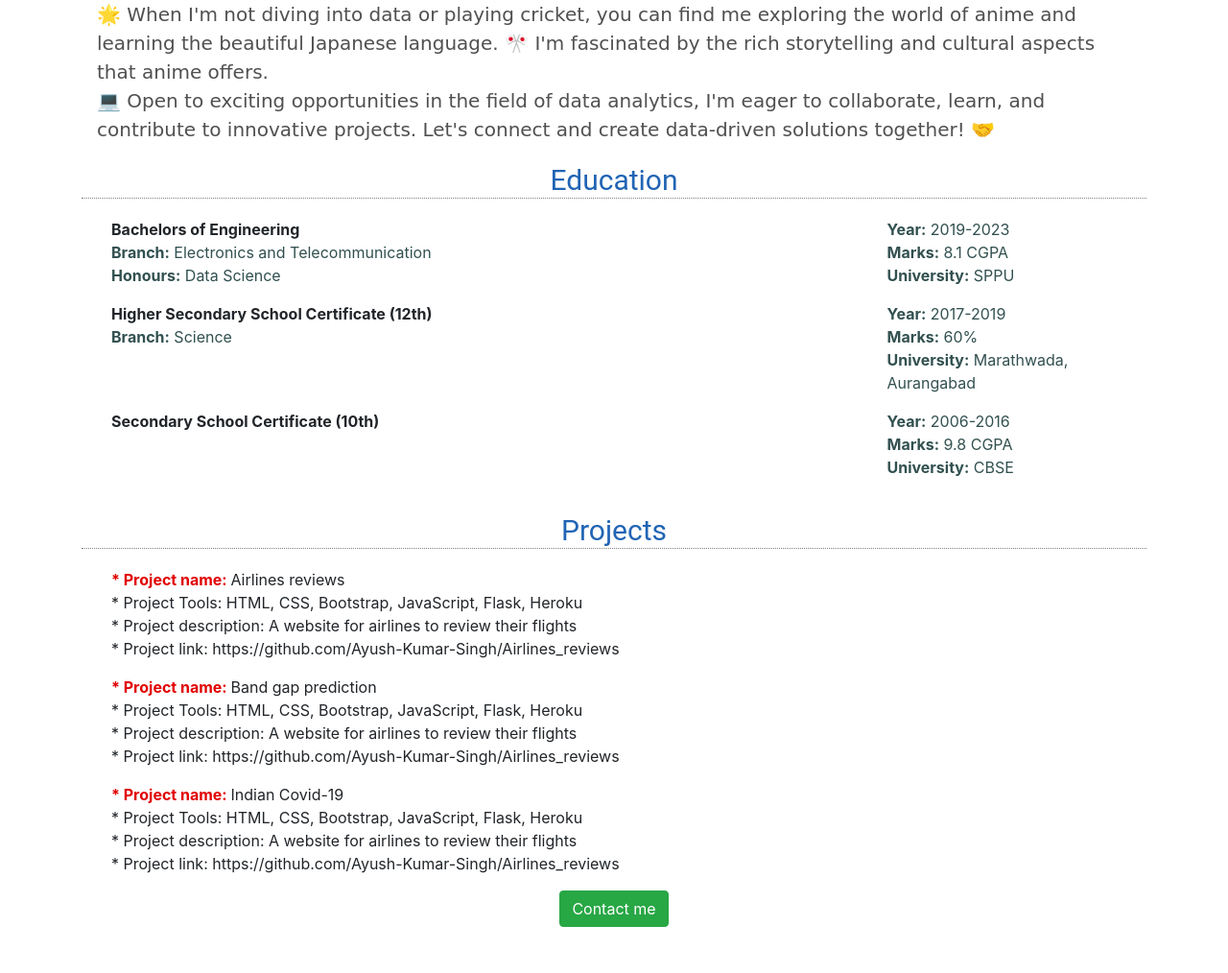
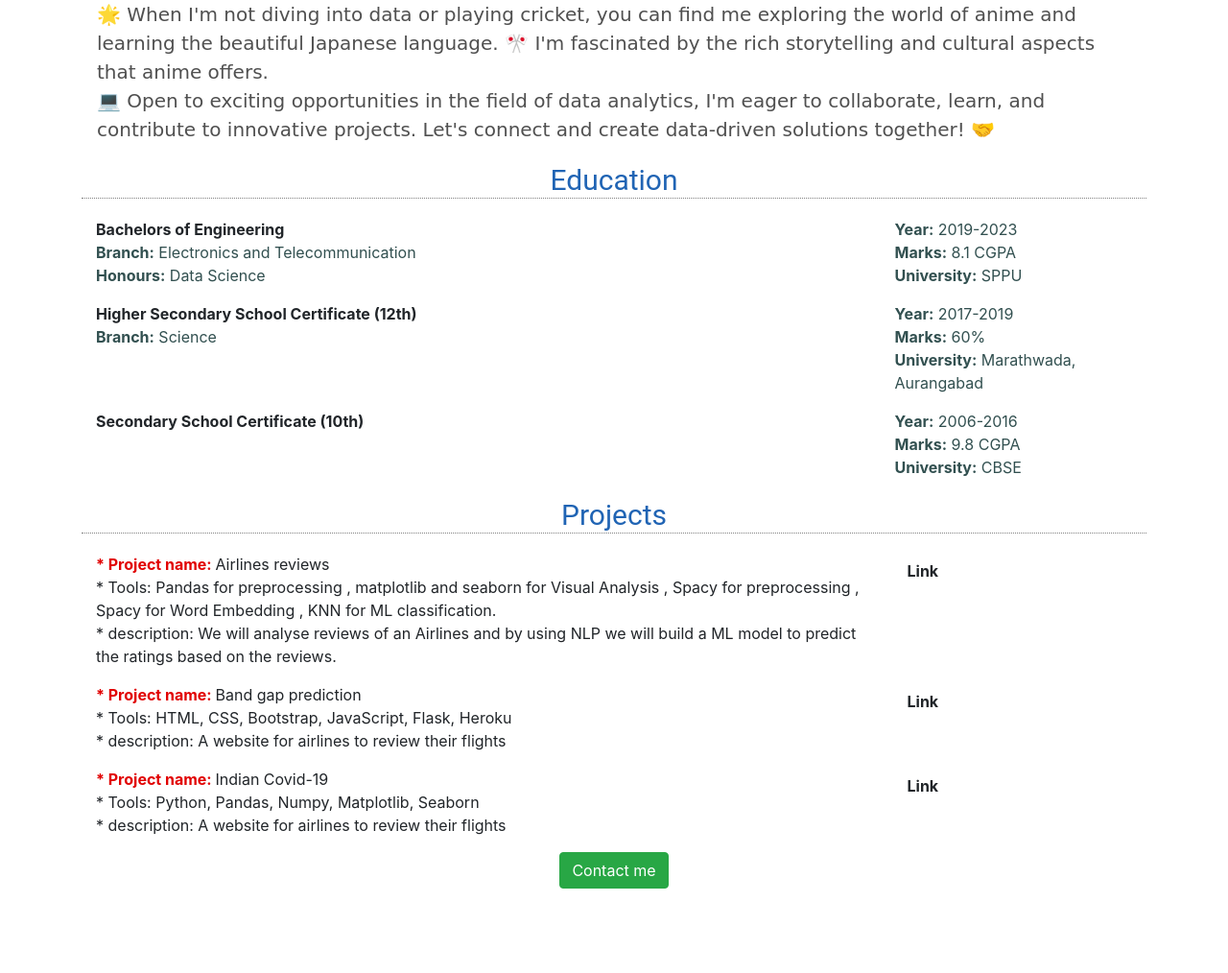
Before and after one commit to PrathameshSonar2000/sonar-website, a Flask app: page / in a window 1280 px wide. Shown: the part 669-1683 px from the top of the page at 96% size. After the commit the page ends 1595 px from the top, so only its background shows below. Run offline with Flask 3, Linux system fonts and the light colour scheme; some libraries are stand-ins or nearby versions.

Commit message:
project.html in sep file

```diff
--- a/app.py
+++ b/app.py
@@ -30,9 +30,9 @@ Education = [  {
 Project = [{
           'id' : 1,
           'name': 'Airlines reviews',
-          'tools': 'HTML, CSS, Bootstrap, JavaScript, Flask, Heroku',
-          'description': 'A website for airlines to review their flights',
-          'link': 'https://github.com/Ayush-Kumar-Singh/Airlines_reviews'
+          'tools': 'Pandas for preprocessing , matplotlib and seaborn for Visual Analysis , Spacy for preprocessing , Spacy for Word Embedding , KNN for ML classification.',
+          'description': 'We will analyse reviews of an Airlines and by using NLP we will build a ML model to predict the ratings based on the reviews.',
+          'link': 'https://github.com/PrathameshSonar2000/Airlines_reviews.git'
            },
           {
              'id' : 2,
@@ -44,7 +44,7 @@ Project = [{
           {
              'id' : 3,
              'name': 'Indian Covid-19',
-             'tools': 'HTML, CSS, Bootstrap, JavaScript, Flask, Heroku',
+             'tools': 'Python, Pandas, Numpy, Matplotlib, Seaborn',
              'description': 'A website for airlines to review their flights',
              'link': 'https://github.com/Ayush-Kumar-Singh/Airlines_reviews'
           }
--- a/templates/home.html
+++ b/templates/home.html
@@ -49,7 +49,7 @@
         <h2>About me</h2>
         <p class="mx-3">👋 Hello, I'm Prathamesh Sonar! I'm an ETC engineer with an honors degree in data science. Passionate about leveraging data to uncover meaningful insights, I specialize in data analytics. <br>💡 My goal is to utilize my skills to drive data-driven decision making and solve complex problems. <br>⚙️ In addition to my technical expertise, I'm also a sports enthusiast, was the vice captain of my cricket team. <br>🏏 I believe that teamwork and perseverance are vital both on and off the field. <br>🌟 When I'm not diving into data or playing cricket, you can find me exploring the world of anime and learning the beautiful Japanese language. 🎌 I'm fascinated by the rich storytelling and cultural aspects that anime offers. <br>💻 Open to exciting opportunities in the field of data analytics, I'm eager to collaborate, learn, and contribute to innovative projects. Let's connect and create data-driven solutions together! 🤝</p>
         <h2>Education</h2>
-        <div class="row mx-3"> <!-- Add a row to contain education details -->
+        <div > <!-- Add a row to contain education details -->
             {% for i in education %}
             <div class="col-12 mb-3">
                 {% include 'education.html' %}
@@ -57,22 +57,11 @@
             {% endfor %}
         </div>
         <h2>Projects</h2>
-        <div class="row mx-3"> <!-- Add a row to contain project details -->
+        <div> <!-- Add a row to contain project details -->
             {% for i in project %}
-            <div class="col-12 mb-3">
-                <div>
-                    <b style="color:rgb(225,0,0)"> * Project name: </b>{{i['name']}}
-                </div>
-                <div>
-                    * Project Tools: {{i['tools']}}
-                </div>
-                <div>
-                    * Project description: {{i['description']}}
-                </div>
-                <div>
-                    * Project link: {{i['link']}}
-                </div>
-            </div>
+              <div class='col-12 mb-3'>
+                {% include 'projects.html' %}
+              </div>
             {% endfor %}
         </div>
         <div class="text-center"> <!-- Center align the button -->
--- a/templates/projects.html
+++ b/templates/projects.html
@@ -1,4 +1,16 @@
-<div>
-
-
+<div class="row mb-3">
+        <div class='col-9'>
+          <div>
+              <b style="color:rgb(225,0,0)"> * Project name: </b>{{i['name']}}
+          </div>
+          <div>
+              *  Tools: {{i['tools']}}
+          </div>
+          <div>
+              *  description: {{i['description']}}
+          </div>
+        </div>
+      <div class='col-3'>
+          <button class="btn btn-default row-3" href="#" role="button" ><b> Link </b></button>
+      </div>
 </div>
```
